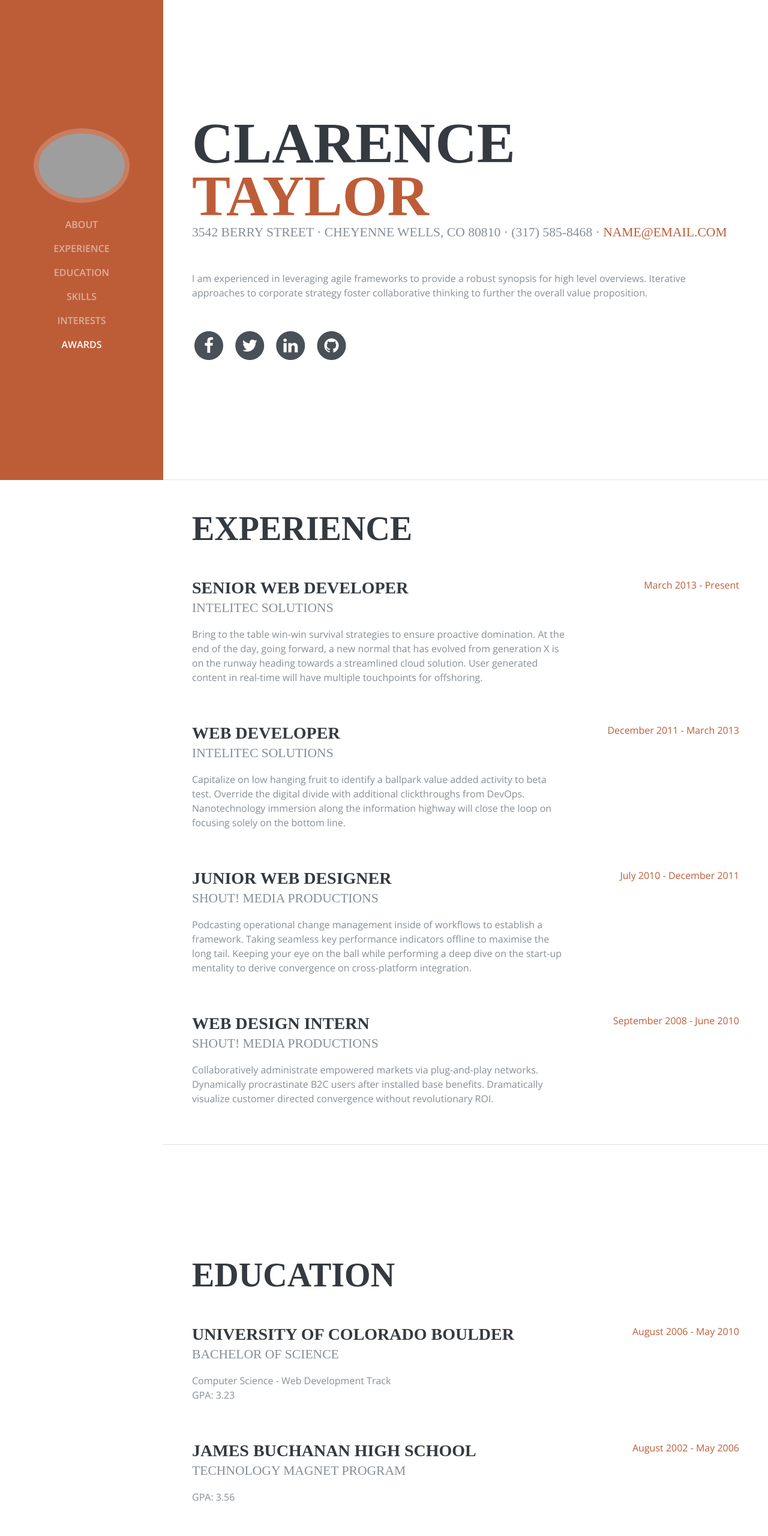
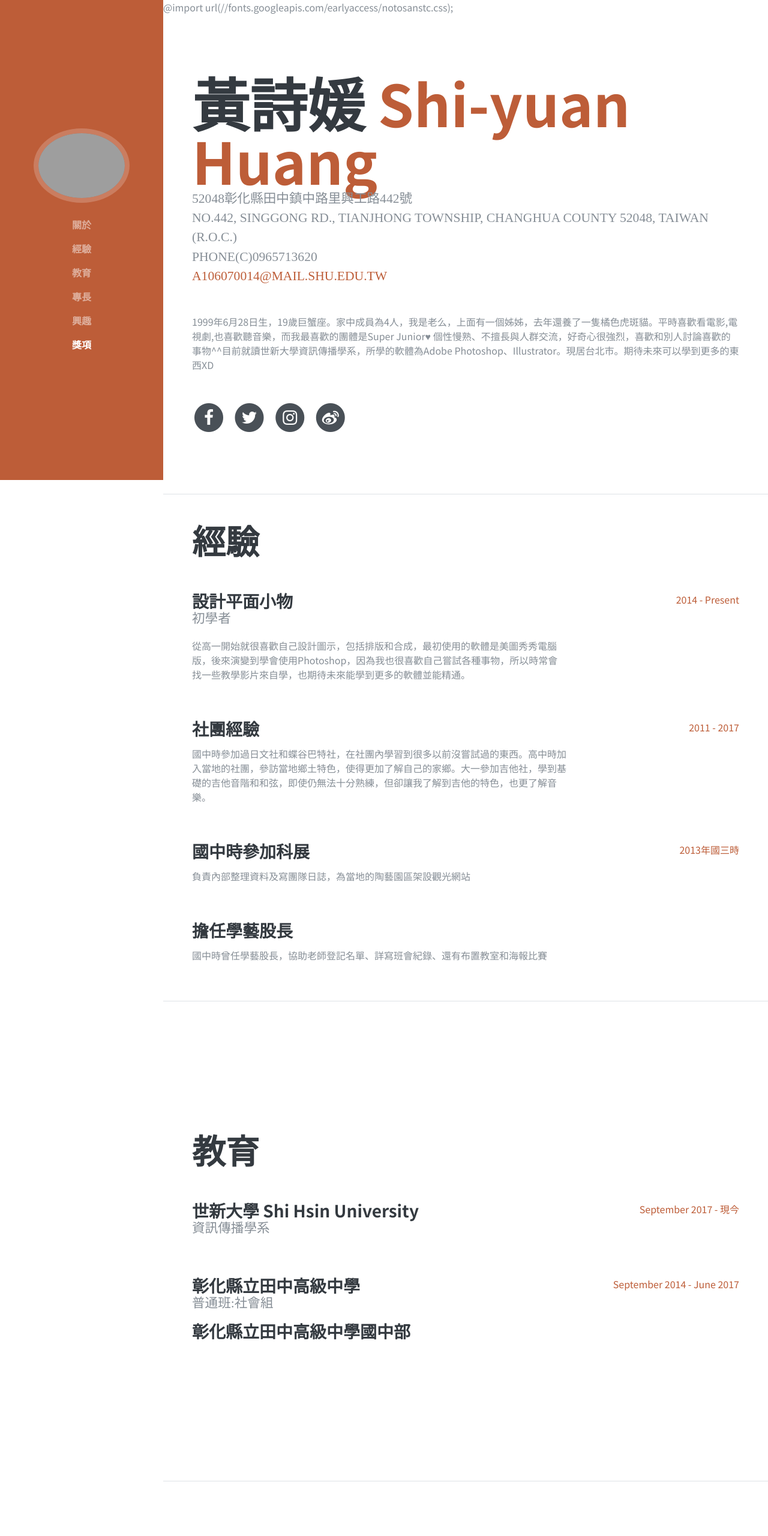
Before and after one commit to chichi-yuan/chichi-yuan.github.io, a website: page index.html in a window 1280 px wide. Shown: the top 2560 px of the page at 60% size. Drawn offline with nearby package versions, Linux system fonts and the light colour scheme; grey boxes are pictures that could not be loaded; a web font is replaced by a local one.

Commit message:
Add files via upload

```diff
--- a/index.html
+++ b/index.html
@@ -5,10 +5,10 @@
 
     <meta charset="utf-8">
     <meta name="viewport" content="width=device-width, initial-scale=1, shrink-to-fit=no">
-    <meta name="description" content="">
-    <meta name="author" content="">
+    <meta name="description" content="嗨嗨~~這裡是我個人的網站，歡迎來看看^^">
+    <meta name="author" content="黃詩媛">
 
-    <title>Resume - Start Bootstrap Theme</title>
+    <title>詩媛の小站</title>
 
     <!-- Bootstrap core CSS -->
     <link href="vendor/bootstrap/css/bootstrap.min.css" rel="stylesheet">
@@ -16,12 +16,15 @@
     <!-- Custom fonts for this template -->
     <link href="https://fonts.googleapis.com/css?family=Saira+Extra+Condensed:100,200,300,400,500,600,700,800,900" rel="stylesheet">
     <link href="https://fonts.googleapis.com/css?family=Open+Sans:300,300i,400,400i,600,600i,700,700i,800,800i" rel="stylesheet">
+	@import url(//fonts.googleapis.com/earlyaccess/notosanstc.css);
     <link href="vendor/font-awesome/css/font-awesome.min.css" rel="stylesheet">
     <link href="vendor/devicons/css/devicons.min.css" rel="stylesheet">
     <link href="vendor/simple-line-icons/css/simple-line-icons.css" rel="stylesheet">
 
     <!-- Custom styles for this template -->
     <link href="css/resume.min.css" rel="stylesheet">
+	<link href="css/my_resume.css" rel="stylesheet">
+
 
   </head>
 
@@ -40,22 +43,22 @@
       <div class="collapse navbar-collapse" id="navbarSupportedContent">
         <ul class="navbar-nav">
           <li class="nav-item">
-            <a class="nav-link js-scroll-trigger" href="#about">About</a>
+            <a class="nav-link js-scroll-trigger" href="#about">關於</a>
           </li>
           <li class="nav-item">
-            <a class="nav-link js-scroll-trigger" href="#experience">Experience</a>
+            <a class="nav-link js-scroll-trigger" href="#experience">經驗</a>
           </li>
           <li class="nav-item">
-            <a class="nav-link js-scroll-trigger" href="#education">Education</a>
+            <a class="nav-link js-scroll-trigger" href="#education">教育</a>
           </li>
           <li class="nav-item">
-            <a class="nav-link js-scroll-trigger" href="#skills">Skills</a>
+            <a class="nav-link js-scroll-trigger" href="#skills">專長</a>
           </li>
           <li class="nav-item">
-            <a class="nav-link js-scroll-trigger" href="#interests">Interests</a>
+            <a class="nav-link js-scroll-trigger" href="#interests">興趣</a>
           </li>
           <li class="nav-item">
-            <a class="nav-link js-scroll-trigger" href="#awards">Awards</a>
+            <a class="nav-link js-scroll-trigger" href="#awards">獎項</a>
           </li>
         </ul>
       </div>
@@ -65,16 +68,18 @@
 
       <section class="resume-section p-3 p-lg-5 d-flex d-column" id="about">
         <div class="my-auto">
-          <h1 class="mb-0">Clarence
-            <span class="text-primary">Taylor</span>
+          <h1 class="mb-0">黃詩媛
+            <span class="text-primary">Shi-yuan Huang</span>
           </h1>
-          <div class="subheading mb-5">3542 Berry Street · Cheyenne Wells, CO 80810 · (317) 585-8468 ·
-            <a href="mailto:name@email.com">name@email.com</a>
+          <div class="subheading mb-5">52048彰化縣田中鎮中路里興工路442號
+		  <p class="mb-0">No.442, Singgong Rd., Tianjhong Township, Changhua County 52048, Taiwan (R.O.C.)</p>
+		  <p class="mb-0">Phone(C)0965713620</p>
+            <a href="mailto:name@email.com">a106070014@mail.shu.edu.tw</a>
           </div>
-          <p class="mb-5">I am experienced in leveraging agile frameworks to provide a robust synopsis for high level overviews. Iterative approaches to corporate strategy foster collaborative thinking to further the overall value proposition.</p>
+          <p class="mb-5">1999年6月28日生，19歲巨蟹座。家中成員為4人，我是老么，上面有一個姊姊，去年還養了一隻橘色虎斑貓。平時喜歡看電影,電視劇,也喜歡聽音樂，而我最喜歡的團體是Super Junior♥ 個性慢熟、不擅長與人群交流，好奇心很強烈，喜歡和別人討論喜歡的事物^^目前就讀世新大學資訊傳播學系，所學的軟體為Adobe Photoshop、Illustrator。現居台北市。期待未來可以學到更多的東西XD</p>
           <ul class="list-inline list-social-icons mb-0">
             <li class="list-inline-item">
-              <a href="#">
+              <a href="https://www.facebook.com/profile.php?id=100005126559697"target="_blank">
                 <span class="fa-stack fa-lg">
                   <i class="fa fa-circle fa-stack-2x"></i>
                   <i class="fa fa-facebook fa-stack-1x fa-inverse"></i>
@@ -82,7 +87,7 @@
               </a>
             </li>
             <li class="list-inline-item">
-              <a href="#">
+              <a href="https://twitter.com/Yuanelflovesj"target="_blank">
                 <span class="fa-stack fa-lg">
                   <i class="fa fa-circle fa-stack-2x"></i>
                   <i class="fa fa-twitter fa-stack-1x fa-inverse"></i>
@@ -90,18 +95,18 @@
               </a>
             </li>
             <li class="list-inline-item">
-              <a href="#">
+              <a href="https://www.instagram.com/shishiyuan628/"target="_blank">
                 <span class="fa-stack fa-lg">
                   <i class="fa fa-circle fa-stack-2x"></i>
-                  <i class="fa fa-linkedin fa-stack-1x fa-inverse"></i>
+                  <i class="fa fa-instagram fa-stack-1x fa-inverse"></i>
                 </span>
               </a>
             </li>
             <li class="list-inline-item">
-              <a href="#">
+              <a href="https://www.weibo.com/5200774475/profile?rightmod=1&wvr=6&mod=personinfo&is_all=1"target="_blank">
                 <span class="fa-stack fa-lg">
                   <i class="fa fa-circle fa-stack-2x"></i>
-                  <i class="fa fa-github fa-stack-1x fa-inverse"></i>
+                  <i class="fa fa-weibo fa-stack-1x fa-inverse"></i>
                 </span>
               </a>
             </li>
@@ -111,49 +116,49 @@
 
       <section class="resume-section p-3 p-lg-5 d-flex flex-column" id="experience">
         <div class="my-auto">
-          <h2 class="mb-5">Experience</h2>
+          <h2 class="mb-5">經驗</h2>
 
           <div class="resume-item d-flex flex-column flex-md-row mb-5">
             <div class="resume-content mr-auto">
-              <h3 class="mb-0">Senior Web Developer</h3>
-              <div class="subheading mb-3">Intelitec Solutions</div>
-              <p>Bring to the table win-win survival strategies to ensure proactive domination. At the end of the day, going forward, a new normal that has evolved from generation X is on the runway heading towards a streamlined cloud solution. User generated content in real-time will have multiple touchpoints for offshoring.</p>
+              <h3 class="mb-0">設計平面小物</h3>
+              <div class="subheading mb-3">初學者</div>
+              <p>從高一開始就很喜歡自己設計圖示，包括排版和合成，最初使用的軟體是美圖秀秀電腦版，後來演變到學會使用Photoshop，因為我也很喜歡自己嘗試各種事物，所以時常會找一些教學影片來自學，也期待未來能學到更多的軟體並能精通。</p>
             </div>
             <div class="resume-date text-md-right">
-              <span class="text-primary">March 2013 - Present</span>
+              <span class="text-primary">2014 - Present</span>
             </div>
           </div>
 
           <div class="resume-item d-flex flex-column flex-md-row mb-5">
             <div class="resume-content mr-auto">
-              <h3 class="mb-0">Web Developer</h3>
-              <div class="subheading mb-3">Intelitec Solutions</div>
-              <p>Capitalize on low hanging fruit to identify a ballpark value added activity to beta test. Override the digital divide with additional clickthroughs from DevOps. Nanotechnology immersion along the information highway will close the loop on focusing solely on the bottom line.</p>
+              <h3 class="mb-0">社團經驗</h3>
+              <div class="subheading mb-3"></div>
+              <p>國中時參加過日文社和蝶谷巴特社，在社團內學習到很多以前沒嘗試過的東西。高中時加入當地的社團，參訪當地鄉土特色，使得更加了解自己的家鄉。大一參加吉他社，學到基礎的吉他音階和和弦，即使仍無法十分熟練，但卻讓我了解到吉他的特色，也更了解音樂。</p>
             </div>
             <div class="resume-date text-md-right">
-              <span class="text-primary">December 2011 - March 2013</span>
+              <span class="text-primary">2011 - 2017</span>
             </div>
           </div>
 
           <div class="resume-item d-flex flex-column flex-md-row mb-5">
             <div class="resume-content mr-auto">
-              <h3 class="mb-0">Junior Web Designer</h3>
-              <div class="subheading mb-3">Shout! Media Productions</div>
-              <p>Podcasting operational change management inside of workflows to establish a framework. Taking seamless key performance indicators offline to maximise the long tail. Keeping your eye on the ball while performing a deep dive on the start-up mentality to derive convergence on cross-platform integration.</p>
+              <h3 class="mb-0">國中時參加科展</h3>
+              <div class="subheading mb-3"></div>
+              <p>負責內部整理資料及寫團隊日誌，為當地的陶藝園區架設觀光網站</p>
             </div>
             <div class="resume-date text-md-right">
-              <span class="text-primary">July 2010 - December 2011</span>
+              <span class="text-primary">2013年國三時</span>
             </div>
           </div>
 
           <div class="resume-item d-flex flex-column flex-md-row">
             <div class="resume-content mr-auto">
-              <h3 class="mb-0">Web Design Intern</h3>
-              <div class="subheading mb-3">Shout! Media Productions</div>
-              <p>Collaboratively administrate empowered markets via plug-and-play networks. Dynamically procrastinate B2C users after installed base benefits. Dramatically visualize customer directed convergence without revolutionary ROI.</p>
+              <h3 class="mb-0">擔任學藝股長</h3>
+              <div class="subheading mb-3"></div>
+              <p>國中時曾任學藝股長，協助老師登記名單、詳寫班會紀錄、還有布置教室和海報比賽</p>
             </div>
             <div class="resume-date text-md-right">
-              <span class="text-primary">September 2008 - June 2010</span>
+              <span class="text-primary"></span>
             </div>
           </div>
 
@@ -163,39 +168,44 @@
 
       <section class="resume-section p-3 p-lg-5 d-flex flex-column" id="education">
         <div class="my-auto">
-          <h2 class="mb-5">Education</h2>
+          <h2 class="mb-5">教育</h2>
 
           <div class="resume-item d-flex flex-column flex-md-row mb-5">
             <div class="resume-content mr-auto">
-              <h3 class="mb-0">University of Colorado Boulder</h3>
-              <div class="subheading mb-3">Bachelor of Science</div>
-              <div>Computer Science - Web Development Track</div>
-              <p>GPA: 3.23</p>
+              <h3 class="mb-0">世新大學 Shi Hsin University</h3>
+              <div class="subheading mb-3">資訊傳播學系</div>
+              <div></div>
+
             </div>
             <div class="resume-date text-md-right">
-              <span class="text-primary">August 2006 - May 2010</span>
+              <span class="text-primary">September 2017 - 現今</span>
             </div>
           </div>
 
           <div class="resume-item d-flex flex-column flex-md-row">
             <div class="resume-content mr-auto">
-              <h3 class="mb-0">James Buchanan High School</h3>
-              <div class="subheading mb-3">Technology Magnet Program</div>
-              <p>GPA: 3.56</p>
+              <h3 class="mb-0">彰化縣立田中高級中學</h3>
+              <div class="subheading mb-3">普通班:社會組</div>
+			  <p></p>
+
             </div>
             <div class="resume-date text-md-right">
-              <span class="text-primary">August 2002 - May 2006</span>
+              <span class="text-primary">September 2014 - June 2017</span>
             </div>
           </div>
 
+		  <div class="resume-item d-flex flex-column flex-md-row">
+            <div class="resume-content mr-auto">
+              <h3 class="mb-0">彰化縣立田中高級中學國中部</h3>
+              <div class="subheading mb-3"></div>
         </div>
       </section>
 
       <section class="resume-section p-3 p-lg-5 d-flex flex-column" id="skills">
         <div class="my-auto">
-          <h2 class="mb-5">Skills</h2>
+          <h2 class="mb-5">專長</h2>
 
-          <div class="subheading mb-3">Programming Languages &amp; Tools</div>
+          <div class="subheading mb-3">排版、設計</div>
           <ul class="list-inline list-icons">
             <li class="list-inline-item">
               <i class="devicons devicons-html5"></i>
@@ -232,63 +242,52 @@
             </li>
           </ul>
 
-          <div class="subheading mb-3">Workflow</div>
+          <div class="subheading mb-3">會使用的軟體</div>
           <ul class="fa-ul mb-0">
             <li>
               <i class="fa-li fa fa-check"></i>
-              Mobile-First, Responsive Design</li>
+              Adobe Photoshop</li>
             <li>
               <i class="fa-li fa fa-check"></i>
-              Cross Browser Testing &amp; Debugging</li>
+              Adobe Illustrator</li>
             <li>
               <i class="fa-li fa fa-check"></i>
-              Cross Functional Teams</li>
+              美圖秀秀</li>
             <li>
               <i class="fa-li fa fa-check"></i>
-              Agile Development &amp; Scrum</li>
+              Celtx</li>
           </ul>
         </div>
       </section>
 
       <section class="resume-section p-3 p-lg-5 d-flex flex-column" id="interests">
         <div class="my-auto">
-          <h2 class="mb-5">Interests</h2>
-          <p>Apart from being a web developer, I enjoy most of my time being outdoors. In the winter, I am an avid skiier and novice ice climber. During the warmer months here in Colorado, I enjoy mountain biking, free climbing, and kayaking.</p>
-          <p class="mb-0">When forced indoors, I follow a number of sci-fi and fantasy genre movies and television shows, I am an aspiring chef, and I spend a large amount of my free time exploring the latest technolgy advancements in the front-end web development world.</p>
+          <h2 class="mb-5">興趣</h2>
+          <h3 class="mb-0">喜歡看電影、電視劇、聽音樂、畫畫和看小說</h3>
+          <p class="mb-0">喜歡各種類型的電影，最愛的類型是懸疑、冒險、科幻還有動作片及歷史片。電視劇目前是涉獵美劇和韓劇，美劇喜歡黑暗或懸疑類，韓劇則喜歡愛情和警匪片。喜歡聽的音樂主要是韓文歌和中文歌。我高中開始就很喜歡設計一些平面小物，主要使用的軟體是Photoshop。</p>
         </div>
       </section>
 
       <section class="resume-section p-3 p-lg-5 d-flex flex-column" id="awards">
         <div class="my-auto">
-          <h2 class="mb-5">Awards &amp; Certifications</h2>
+          <h2 class="mb-5">獎項&證照</h2>
           <ul class="fa-ul mb-0">
             <li>
               <i class="fa-li fa fa-trophy text-warning"></i>
-              Google Analytics Certified Developer</li>
+              國小作文比賽第三名</li>
+			  <p></p>
             <li>
               <i class="fa-li fa fa-trophy text-warning"></i>
-              Mobile Web Specialist - Google Certification</li>
+              國中讀書心得比賽第三名</li>
+			  <p></p>
             <li>
               <i class="fa-li fa fa-trophy text-warning"></i>
-              1<sup>st</sup>
-              Place - University of Colorado Boulder - Emerging Tech Competition 2009</li>
+              高中讀書心得比賽優等</li>
+			  <p></p>
             <li>
               <i class="fa-li fa fa-trophy text-warning"></i>
-              1<sup>st</sup>
-              Place - University of Colorado Boulder - Adobe Creative Jam 2008 (UI Design Category)</li>
-            <li>
-              <i class="fa-li fa fa-trophy text-warning"></i>
-              2<sup>nd</sup>
-              Place - University of Colorado Boulder - Emerging Tech Competition 2008</li>
-            <li>
-            <li>
-              <i class="fa-li fa fa-trophy text-warning"></i>
-              1<sup>st</sup>
-              Place - James Buchanan High School - Hackathon 2006</li>
-            <li>
-              <i class="fa-li fa fa-trophy text-warning"></i>
-              3<sup>rd</sup>
-              Place - James Buchanan High School - Hackathon 2005</li>
+              英文檢定初級測驗能力通過證照</li>
+
           </ul>
         </div>
       </section>
```
